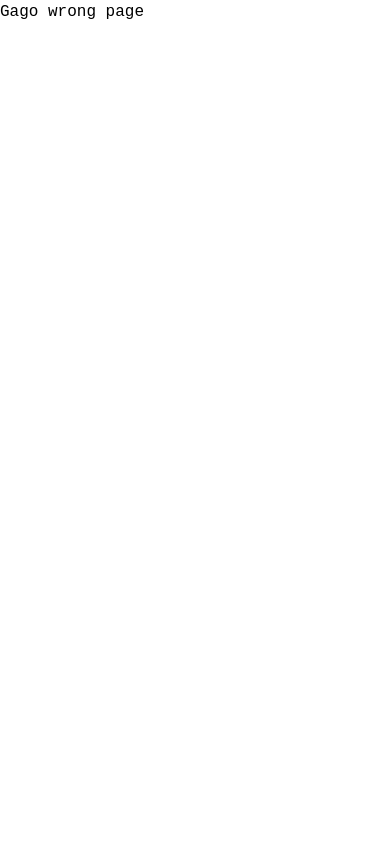
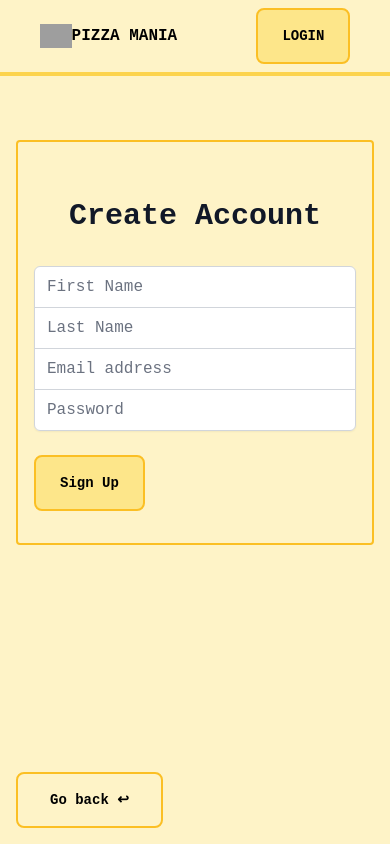
Before and after one commit to Pngtaq/first-full-stack, a React (Vite) app: page /signup in a window 390 px wide. Built offline with nearby package versions, Linux system fonts and the light colour scheme; grey boxes are pictures that could not be loaded.

Commit message:
responsiveness and sign up function

```diff
--- a/package.json
+++ b/package.json
@@ -14,7 +14,8 @@
     "react": "^18.2.0",
     "react-dom": "^18.2.0",
     "react-query": "^3.39.3",
-    "react-router-dom": "^6.22.0"
+    "react-router-dom": "^6.22.0",
+    "react-type-animation": "^3.2.0"
   },
   "devDependencies": {
     "@types/react": "^18.2.55",
--- a/src/App.jsx
+++ b/src/App.jsx
@@ -14,6 +14,7 @@ import Cart from "./pages/Cart";
 
 import Register from "./pages/Register";
 import PageNotFound from "./pages/PageNotFound";
+import SignUp from "./pages/SignUp";
 
 const queryClient = new QueryClient({
   defaultOptions: {
@@ -38,8 +39,9 @@ function App() {
               <Route path="pricing" element={<Pricing />} />
               <Route path="about" element={<About />} />
               <Route path="login" element={<Login />} />
+              <Route path="signup" element={<SignUp />} />
             </Route>
-            <Route path="register" element={<Register />} />
+
             <Route path="*" element={<PageNotFound />} />
           </Routes>
         </BrowserRouter>
--- a/src/features/cart/CartList.jsx
+++ b/src/features/cart/CartList.jsx
@@ -3,7 +3,7 @@ function CartList({ pizza }) {
   return (
     <div className="space-y-2">
       <div>
-        <p className="space-x-14  sm:space-x-56 text-lg flex justify-between ">
+        <p className="text-lg flex justify-between ">
           <span>{quantity}x</span>{" "}
           <span>{name[0].toUpperCase() + name.slice(1)}</span>
           <span>${totalPrice}</span>
--- a/src/pages/Cart.jsx
+++ b/src/pages/Cart.jsx
@@ -1,5 +1,6 @@
 import { usePizza } from "../contexts/pizzaContext";
 import CartList from "../features/cart/CartList";
+import Button from "../ui/Button";
 
 function Cart() {
   const { totalBill, cart } = usePizza();
@@ -13,10 +14,13 @@ function Cart() {
         <CartList pizza={pizza} key={pizza.id} />
       ))}
 
-      <div className="pt-8 border-t-2 border-amber-400 flex items-center justify-end gap-x-72 text-xl font-bold">
-        <h1 className="pl-56  ">Total: </h1>
+      <div className="pt-8 border-t-2 border-amber-400 flex items-center justify-end text-xl font-bold">
+        <h1>Total: </h1>
         <h1>${totalBill}</h1>
       </div>
+      <Button className="backButton" type="back">
+        Go back &#8617;
+      </Button>
     </div>
   );
 }
--- a/src/pages/Home.jsx
+++ b/src/pages/Home.jsx
@@ -1,19 +1,50 @@
+import { TypeAnimation } from "react-type-animation";
+
 import Button from "../ui/Button";
+import { useEffect, useState } from "react";
 
 function Home() {
+  const [showComponent, setShowComponent] = useState(false);
+  useEffect(() => {
+    setInterval(() => {
+      setShowComponent(!showComponent);
+    }, 6000);
+  }, []);
   return (
-    <div className="text-center space-y-8 text-2xl px-10 py-10 sm:text-4xl">
-      <h1 className=" text-bold">"Welcome to Feeding Frenzy..."</h1>
-      <h3>
-        Dive into a world of culinary delights as we explore the rich tapestry
-        of flavors, aromas, and textures that make up the vibrant landscape of
-        food.
-      </h3>
+    <div className="text-center space-y-10 px-4 py-2">
+      <div className="text-4xl font-semibold sm:text-5xl md:text-6xl">
+        <TypeAnimation
+          sequence={[
+            // Same substring at the start will only be typed out once, initially
+            "Welcome to Pizza mania...",
+          ]}
+          wrapper="h1"
+          speed={50}
+          style={{ display: "inline-block" }}
+          repeat={1}
+          cursor={false}
+        />
+      </div>
 
+      <div className="text-xl sm:text-2xl md:text-4xl ">
+        <TypeAnimation
+          sequence={[
+            // Same substring at the start will only be typed out once, initially
+
+            "Indulge in the perfect slice of heaven with our delectable pizzas. Crafted with the finest ingredients and baked to perfection, our pizzas promise a burst of flavors in every bite. Explore our menu and experience a taste sensation that will keep you coming back for more.",
+          ]}
+          wrapper="div"
+          speed={80}
+          style={{ display: "inline-block" }}
+          cursor={false}
+        />
+      </div>
       <div>
-        <Button to="/menu" className="primary">
-          GO TO MENU
-        </Button>
+        {showComponent && (
+          <Button className="primary" to="/menu">
+            Go to menu
+          </Button>
+        )}
       </div>
     </div>
   );
--- a/src/pages/Login.jsx
+++ b/src/pages/Login.jsx
@@ -28,7 +28,7 @@ function Login() {
           </div>
         </form>
         <div className="bt-2 border-amber-300 flex justify-between gap-6 py-8  sm:p-0">
-          <Button to="/signUp" className="header">
+          <Button to="/signup" className="header">
             Sign up
           </Button>
           <Button to="/forgotPassword" className="header">
--- /dev/null
+++ b/src/pages/SignUp.jsx
@@ -0,0 +1,117 @@
+import React, { useState } from "react";
+import Button from "../ui/Button";
+
+function SignUp() {
+  const [formData, setFormData] = useState({
+    firstName: "",
+    lastName: "",
+    email: "",
+    password: "",
+  });
+
+  const handleChange = (e) => {
+    const { name, value } = e.target;
+    setFormData({
+      ...formData,
+      [name]: value,
+    });
+  };
+
+  const handleSubmit = (e) => {
+    e.preventDefault();
+    console.log(formData);
+    // Add your create account logic here
+  };
+
+  return (
+    <>
+      <Button className="backButton" type="back">
+        Go back &#8617;
+      </Button>
+      <div className="flex items-center justify-center py-12 px-4 sm:px-6 lg:px-8 ">
+        <div className="max-w-md w-full space-y-8 border-2 border-amber-400 px-4 py-8 rounded">
+          <div>
+            <h2 className="mt-6 text-center text-3xl font-extrabold text-gray-900">
+              Create Account
+            </h2>
+          </div>
+          <form className="mt-8 space-y-6" onSubmit={handleSubmit}>
+            <div className="rounded-md shadow-sm -space-y-px">
+              <div>
+                <label htmlFor="firstName" className="sr-only">
+                  First Name
+                </label>
+                <input
+                  id="firstName"
+                  name="firstName"
+                  type="text"
+                  autoComplete="given-name"
+                  required
+                  className="appearance-none rounded-none relative block w-full px-3 py-2 border border-gray-300 placeholder-gray-500 text-gray-900 rounded-t-md focus:outline-none focus:ring-indigo-500 focus:border-indigo-500 focus:z-10 sm:text-sm"
+                  placeholder="First Name"
+                  value={formData.firstName}
+                  onChange={handleChange}
+                />
+              </div>
+              <div>
+                <label htmlFor="lastName" className="sr-only">
+                  Last Name
+                </label>
+                <input
+                  id="lastName"
+                  name="lastName"
+                  type="text"
+                  autoComplete="family-name"
+                  required
+                  className="appearance-none rounded-none relative block w-full px-3 py-2 border border-gray-300 placeholder-gray-500 text-gray-900 focus:outline-none focus:ring-indigo-500 focus:border-indigo-500 focus:z-10 sm:text-sm"
+                  placeholder="Last Name"
+                  value={formData.lastName}
+                  onChange={handleChange}
+                />
+              </div>
+              <div>
+                <label htmlFor="email" className="sr-only">
+                  Email address
+                </label>
+                <input
+                  id="email"
+                  name="email"
+                  type="email"
+                  autoComplete="email"
+                  required
+                  className="appearance-none rounded-none relative block w-full px-3 py-2 border border-gray-300 placeholder-gray-500 text-gray-900 focus:outline-none focus:ring-indigo-500 focus:border-indigo-500 focus:z-10 sm:text-sm"
+                  placeholder="Email address"
+                  value={formData.email}
+                  onChange={handleChange}
+                />
+              </div>
+              <div>
+                <label htmlFor="password" className="sr-only">
+                  Password
+                </label>
+                <input
+                  id="password"
+                  name="password"
+                  type="password"
+                  autoComplete="new-password"
+                  required
+                  className="appearance-none rounded-none relative block w-full px-3 py-2 border border-gray-300 placeholder-gray-500 text-gray-900 rounded-b-md focus:outline-none focus:ring-indigo-500 focus:border-indigo-500 focus:z-10 sm:text-sm"
+                  placeholder="Password"
+                  value={formData.password}
+                  onChange={handleChange}
+                />
+              </div>
+            </div>
+            <div>
+              <Button className="secondary" type="submit">
+                Sign Up
+              </Button>
+            </div>
+          </form>
+        </div>
+      </div>
+    </>
+  );
+}
+
+export default SignUp;
--- a/src/ui/Button.jsx
+++ b/src/ui/Button.jsx
@@ -1,6 +1,7 @@
-import { NavLink } from "react-router-dom";
+import { NavLink, useNavigate } from "react-router-dom";
 
-function Button({ children, onClick, to, className }) {
+function Button({ children, onClick, to, className, type }) {
+  const navigate = useNavigate();
   const base =
     "border-2 border-amber-400 rounded-lg font-bold text-sm duration-300 hover:text-[0.85rem]";
   const styles = {
@@ -11,7 +12,16 @@ function Button({ children, onClick, to, className }) {
 
     header: "duration-300 hover:text-amber-500 font-bold hover:text-[1.05rem] ",
     viewCart: "flex items-center duration-300 font-bold hover:text-[1.06rem] ",
+    backButton: base + " px-8 py-4 hover:bg-amber-300 absolute left-4 bottom-4",
   };
+
+  if (type === "back") {
+    return (
+      <button onClick={() => navigate(-1)} className={styles[className]}>
+        {children}
+      </button>
+    );
+  }
 
   if (to) {
     return (
@@ -22,7 +32,7 @@ function Button({ children, onClick, to, className }) {
   }
 
   return (
-    <button onClick={onClick} className={styles[className]}>
+    <button onClick={onClick} className={styles[className]} type={type}>
       {children}
     </button>
   );
```
Also changed, not shown: src/contexts/pizzaContext.jsx (+4 -3 lines), 1 other file (tests, documents, lock files or other folders).
